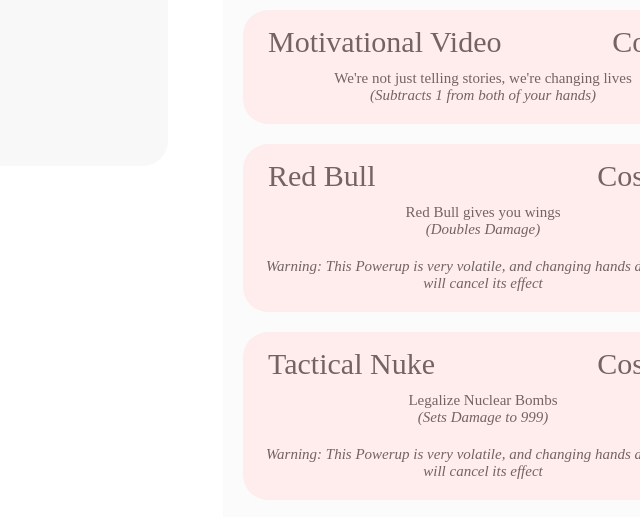
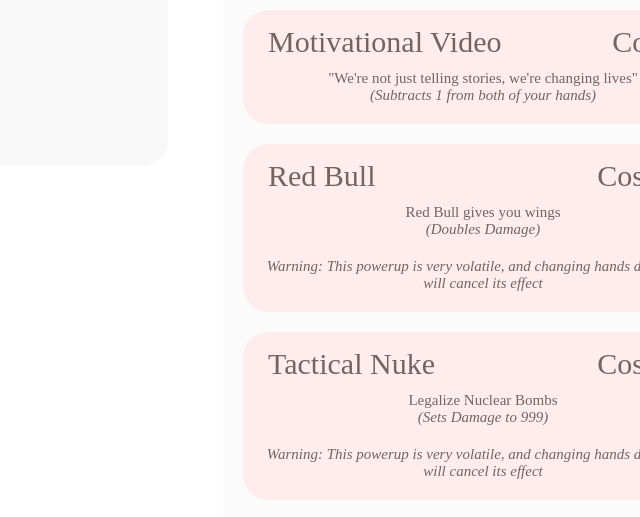
Before and after one commit to ExternalUpgrade/ScuffedSticks, a plain HTML site: page index.html in a window 1280 px wide. Shown: the part 510-1027 px from the top of the page, 640-1280 px from the left. Drawn offline with Linux system fonts and the light colour scheme.

Commit message:
Update index.html

```diff
--- a/index.html
+++ b/index.html
@@ -144,7 +144,7 @@
                     <div class="PowerupName">Motivational Video</div>
                     <div class="PowerupPrice">Cost: 7</div>
                 </div>
-                <p class="PowerupDescription">We're not just telling stories, we're changing lives</p>
+                <p class="PowerupDescription">"We're not just telling stories, we're changing lives"</p>
                 <p class="PowerupInstruction">(Subtracts 1 from both of your hands)</p>
             </div>
 
@@ -155,7 +155,7 @@
                 </div>
                 <p class="PowerupDescription">Red Bull gives you wings</p>
                 <p class="PowerupInstruction">(Doubles Damage)</p>
-                <p class="PowerupInstruction">Warning: This Powerup is very volatile, and changing hands during this will cancel its effect</p>
+                <p class="PowerupInstruction">Warning: This powerup is very volatile, and changing hands during this will cancel its effect</p>
             </div>
 
             <div onClick="NukePowerup()" class="LockedPowerupRow" id="NukePowerup">
@@ -165,7 +165,7 @@
                 </div>
                 <p class="PowerupDescription">Legalize Nuclear Bombs</p>
                 <p class="PowerupInstruction">(Sets Damage to 999)</p>
-                <p class="PowerupInstruction">Warning: This Powerup is very volatile, and changing hands during this will cancel its effect</p>
+                <p class="PowerupInstruction">Warning: This powerup is very volatile, and changing hands during this will cancel its effect</p>
             </div>
 
             <div onClick="EdgePowerup()" class="BuyablePowerupRow" id="EdgePowerup">
```
